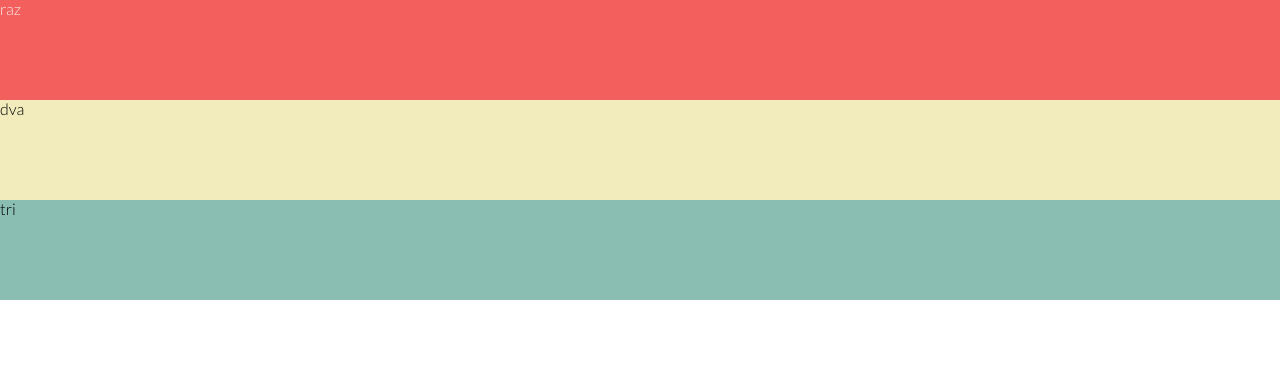
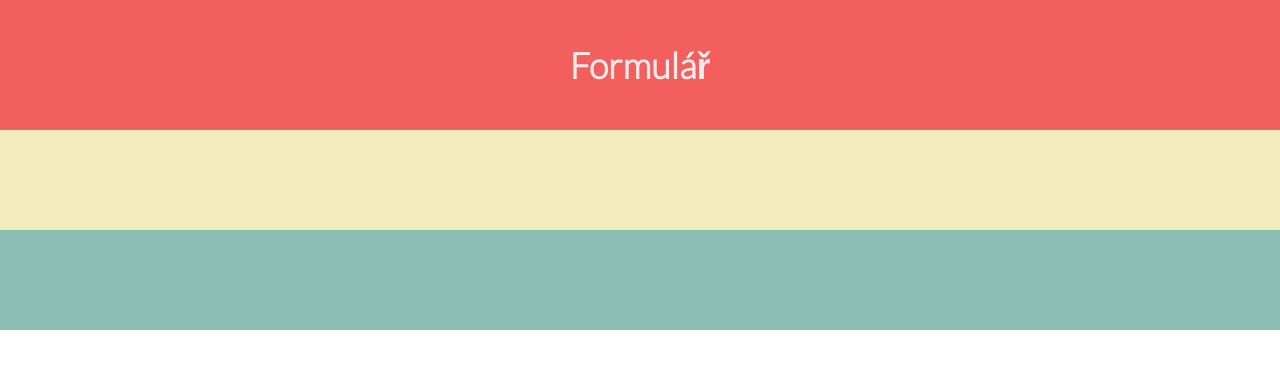
Before and after one commit to wojnareva/webrebel, a plain HTML site: page formular31/index.html in a window 1280 px wide. Drawn offline with Linux system fonts and the light colour scheme.

Commit message:
konec lekce 31

```diff
--- a/formular31/css/style.css
+++ b/formular31/css/style.css
@@ -1,10 +1,16 @@
 body {
-	margin: 0;
-	font-family: 'Lato', sans-serif;;
+	color: #333;
+	font: normal 18px/30px 'Lato', sans-serif;
+	-webkit-font-smoothing: subpixel-antialiased;
+}
+.container{
+	width: 760px;
+	margin: 0 auto;
 }
 
 section {
-	height: 100px;
+	padding: 50px 0;
+	text-align: center;
 }
 
 .section-1 {
--- a/formular31/index.html
+++ b/formular31/index.html
@@ -13,15 +13,19 @@
 <body>
 
  <section class="section-1">
-raz
+    <h1 class="container">Formulář</h1>
  </section>
 
  <section class="section-2">
-dva
+<div class="container">
+
+</div>
  </section>
 
  <section class="section-3">
-tri
+<div class="container">
+
+</div>
  </section>
 
 </body>
```
